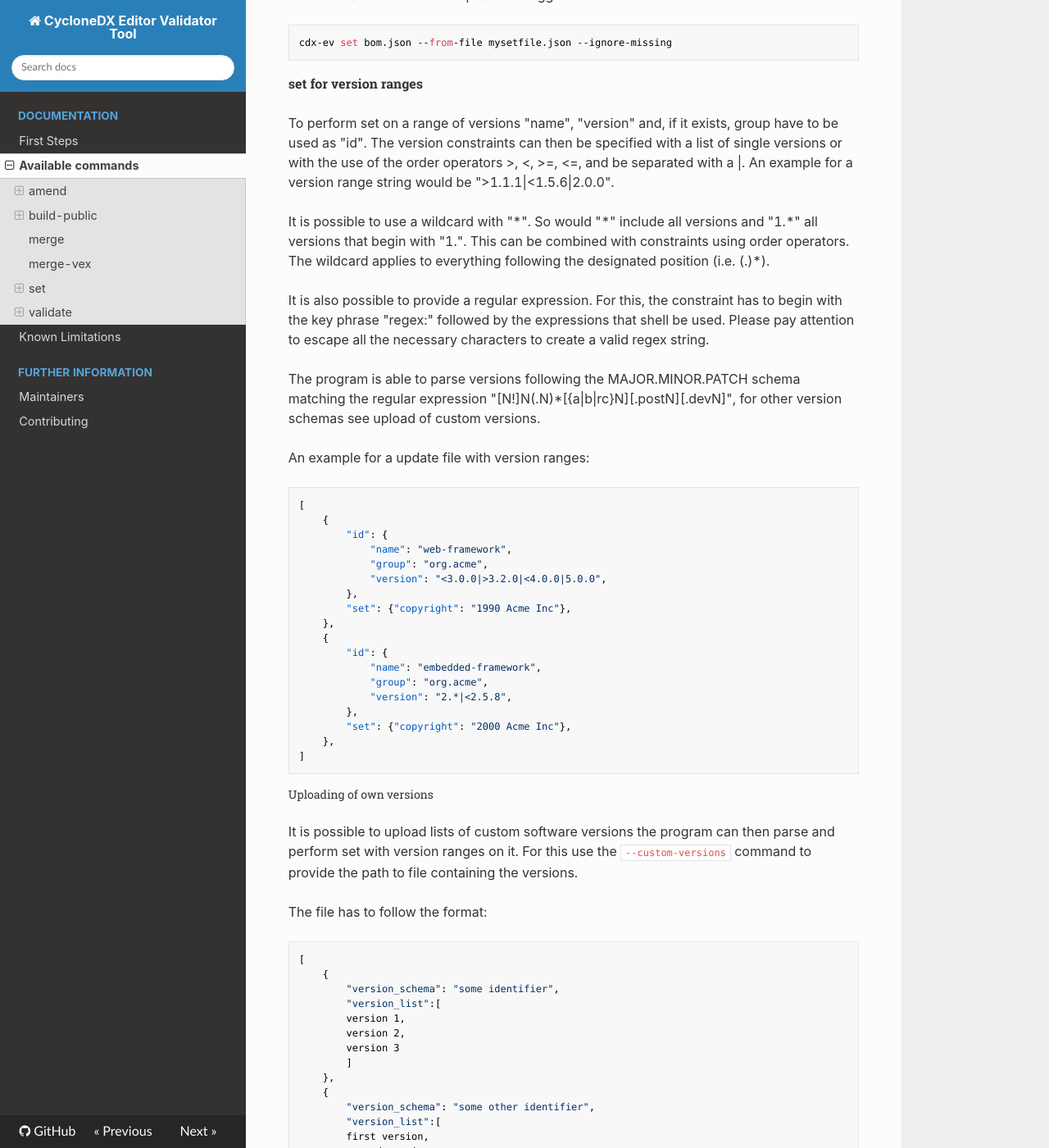
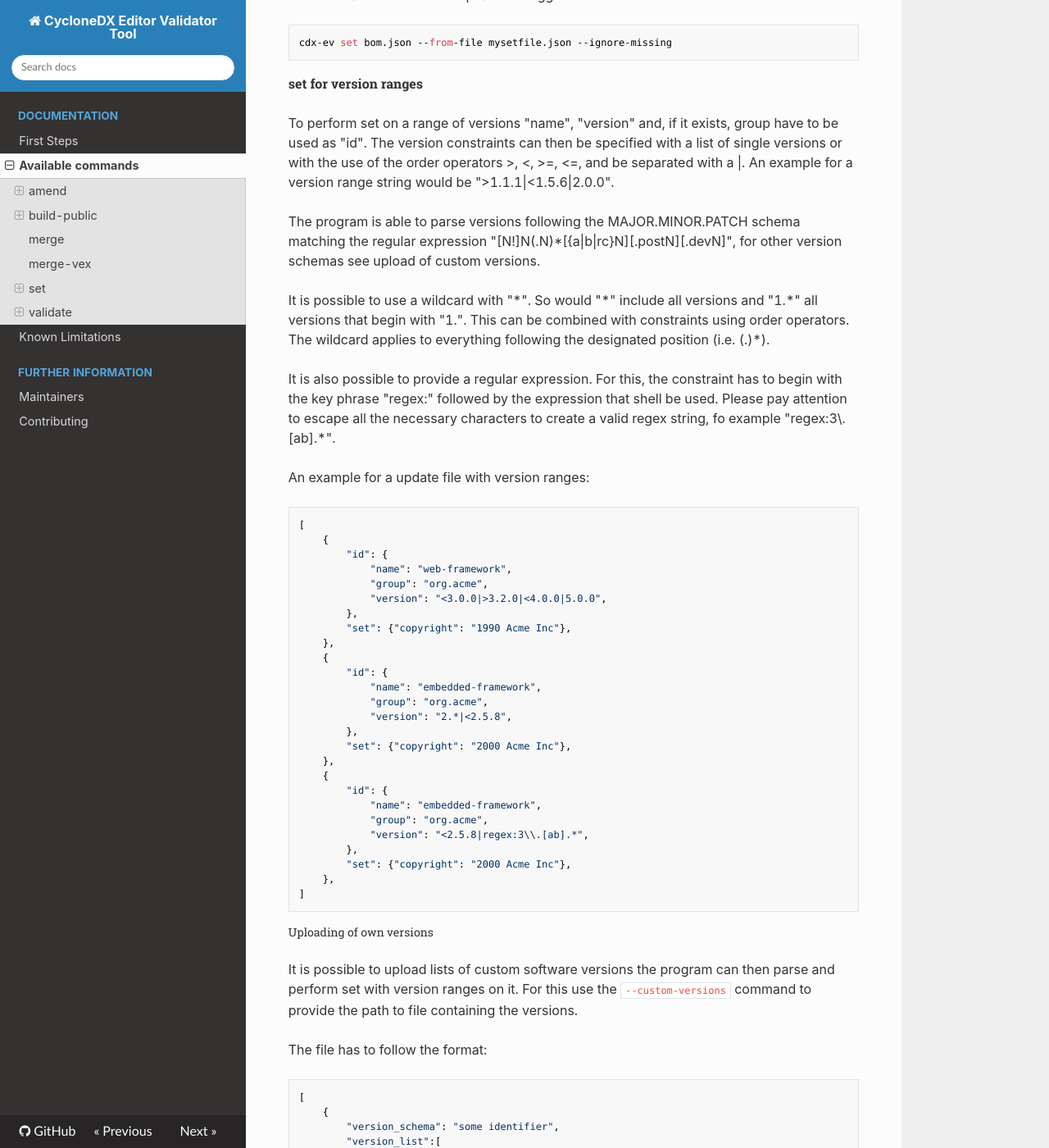
Before and after one commit to Festo-se/cyclonedx-editor-validator, an MkDocs documentation site: the page built from docs/available_commands.md, in a window 1280 px wide and 1400 px high, scrolled down 8429 px. Shown: the whole window at 82% size. Built offline with MkDocs 1.6.1, drawn with Linux system fonts in a browser that asks for light colours; nearby versions of some CDN libraries; some web fonts are replaced.

Commit message:
docs: adds regex example to available commands

```diff
--- a/docs/available_commands.md
+++ b/docs/available_commands.md
@@ -301,13 +301,13 @@ To perform set on a range of versions "name", "version" and, if it exists, group
 The version constraints can then be specified with a list of single versions or with the use of the order operators >, <, >=, <=,
 and be separated with a |. An example for a version range string would be ">1.1.1|<1.5.6|2.0.0".
 
+The program is able to parse versions following the MAJOR.MINOR.PATCH schema matching the regular expression "\[N!\]N(.N)\*\[{a|b|rc}N\]\[.postN\]\[.devN\]", for other version schemas see upload of custom versions.
+
 It is possible to use a wildcard with "\*". So would "\*" include all versions and "1.\*" all versions that begin with "1.".
 This can be combined with constraints using order operators. The wildcard applies to everything following the designated position (i.e. (.)*).
 
-It is also possible to provide a regular expression. For this, the constraint has to begin with the key phrase "regex:" followed by the expressions that shell be used.
-Please pay attention to escape all the necessary characters to create a valid regex string.
-
-The program is able to parse versions following the MAJOR.MINOR.PATCH schema matching the regular expression "\[N!\]N(.N)\*\[{a|b|rc}N\]\[.postN\]\[.devN\]", for other version schemas see upload of custom versions.
+It is also possible to provide a regular expression. For this, the constraint has to begin with the key phrase "regex:" followed by the expression that shell be used.
+Please pay attention to escape all the necessary characters to create a valid regex string, fo example "regex:3\\.\[ab\].*".
 
 An example for a update file with version ranges:
 
@@ -325,6 +325,14 @@ An example for a update file with version ranges:
                 "name": "embedded-framework",
                 "group": "org.acme",
                 "version": "2.*|<2.5.8",
+            },
+            "set": {"copyright": "2000 Acme Inc"},
+        },
+        {
+            "id": {
+                "name": "embedded-framework",
+                "group": "org.acme",
+                "version": "<2.5.8|regex:3\\.[ab].*",
             },
             "set": {"copyright": "2000 Acme Inc"},
         },
```
